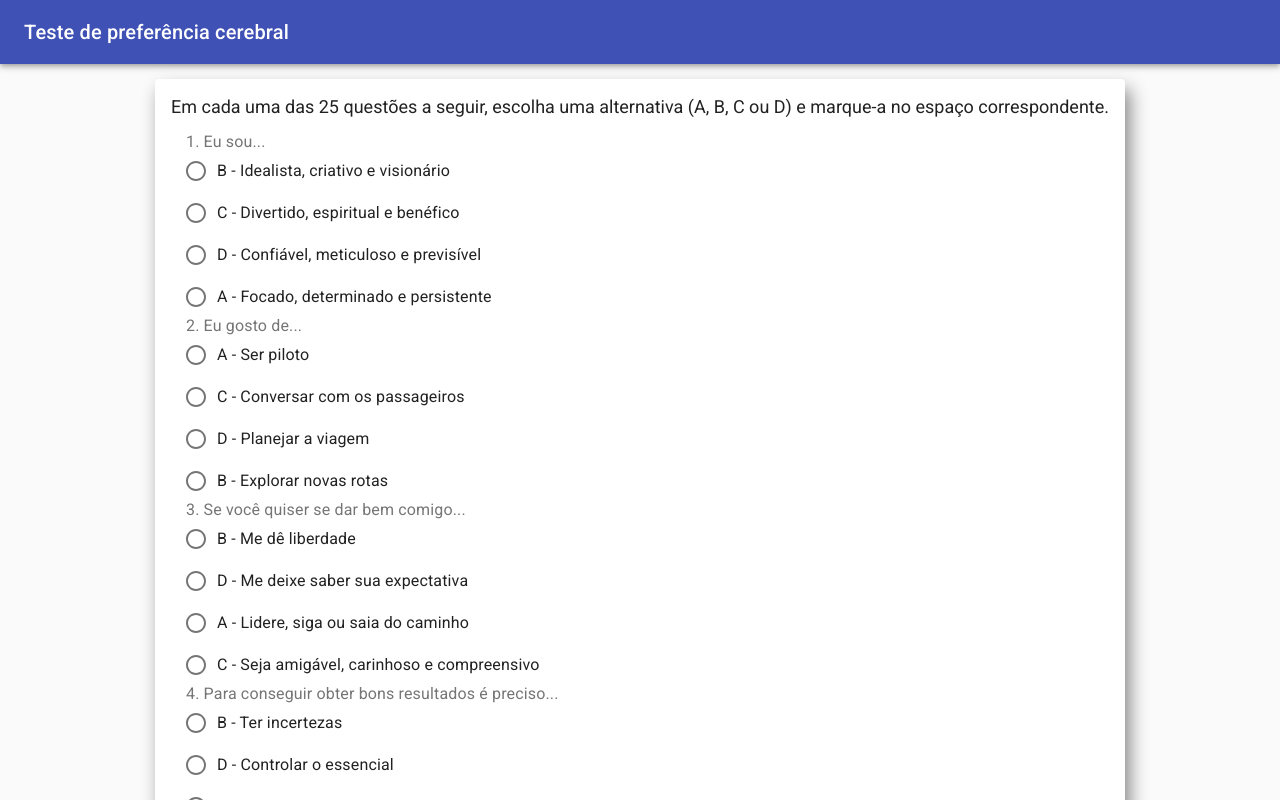
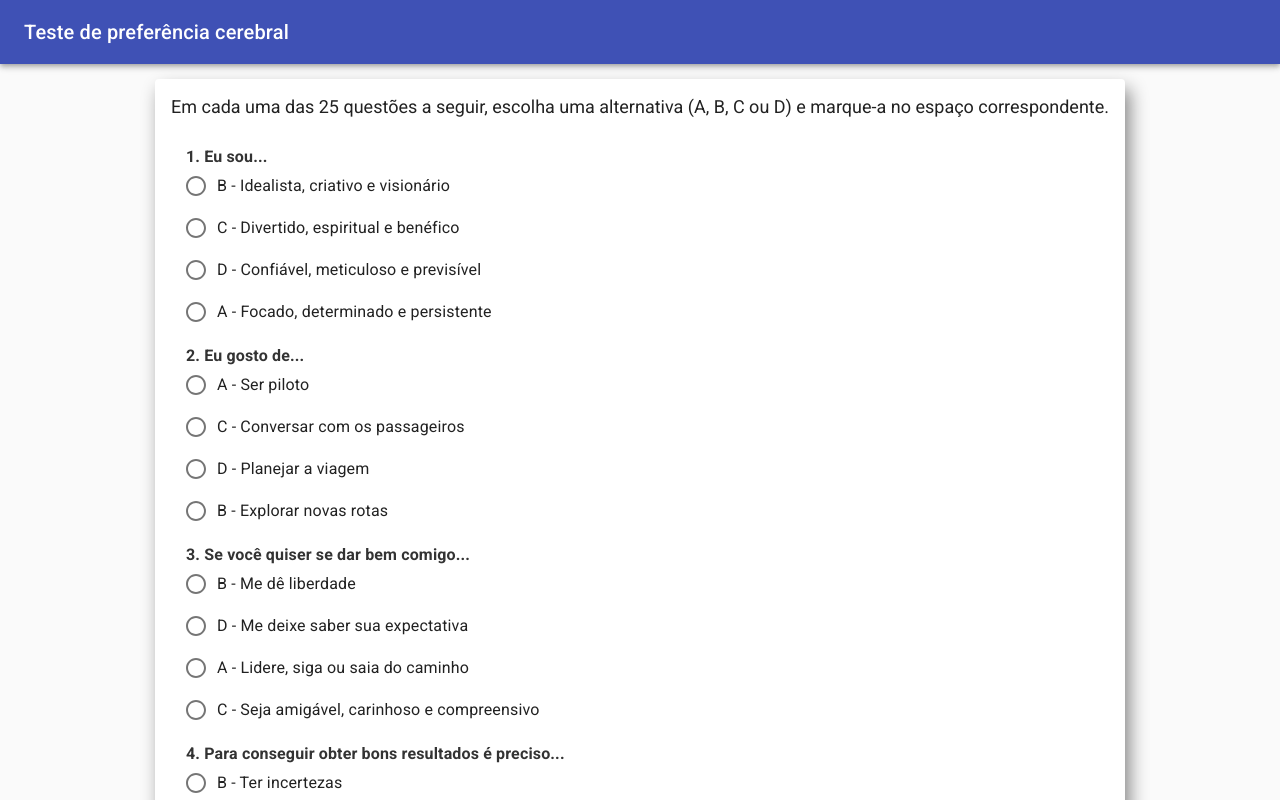
Before and after one commit to renato87rj/preferencia-cerebral, a React (Create React App) app: page / in a window 1280 px wide. Shown: the top 800 px of the page. Built offline with nearby package versions, Linux system fonts and the light colour scheme.

Commit message:
estilizando legenda do botao

```diff
--- a/src/components/RadioForm/RadioForm.js
+++ b/src/components/RadioForm/RadioForm.js
@@ -14,6 +14,11 @@ const useStyles = makeStyles({
         alignItems: 'flex-start',
         justifyContent: 'center',
         margin: '15px 0 15px 15px',
+    },
+    legend: {
+        fontWeight: 'bold',
+        color: '#333',
+        paddingTop: '15px'
     }
 });
 
@@ -23,7 +28,7 @@ export default function RadioForm(props) {
     <div className={classes.questionsGroup}>
         {props.questoes.map(pergunta => (
             <FormControl component="fieldset" key={pergunta.name}>
-            <FormLabel component="legend">{pergunta.label}</FormLabel>
+            <FormLabel component="legend" className={classes.legend}>{pergunta.label}</FormLabel>
             <RadioGroup aria-label="gender" name={pergunta.name} onChange={props.onChange}>
                 {pergunta.questions.map((question, index) =>
                     <FormControlLabel key={index} value={question.value} control={<Radio />} label={question.question} />
```
